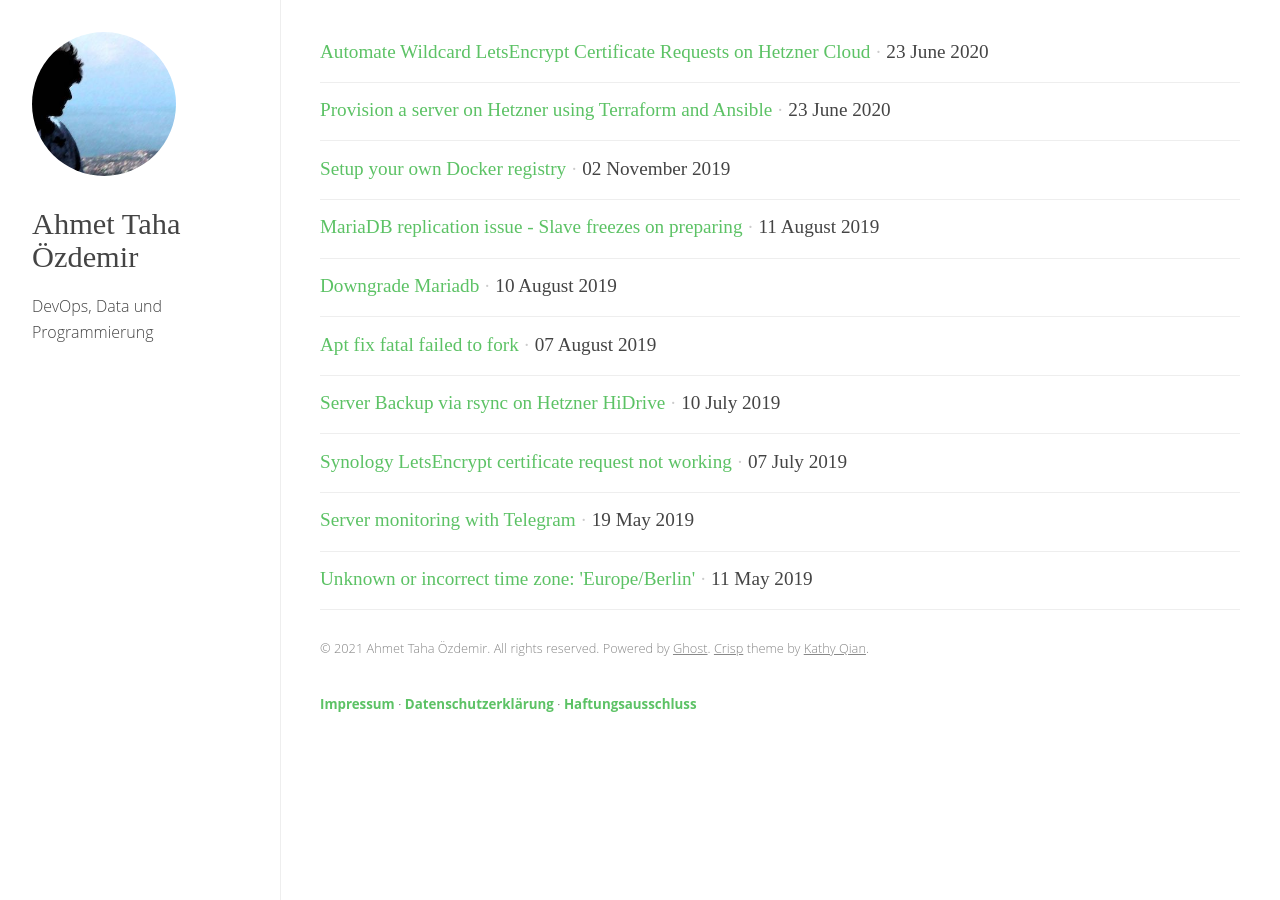
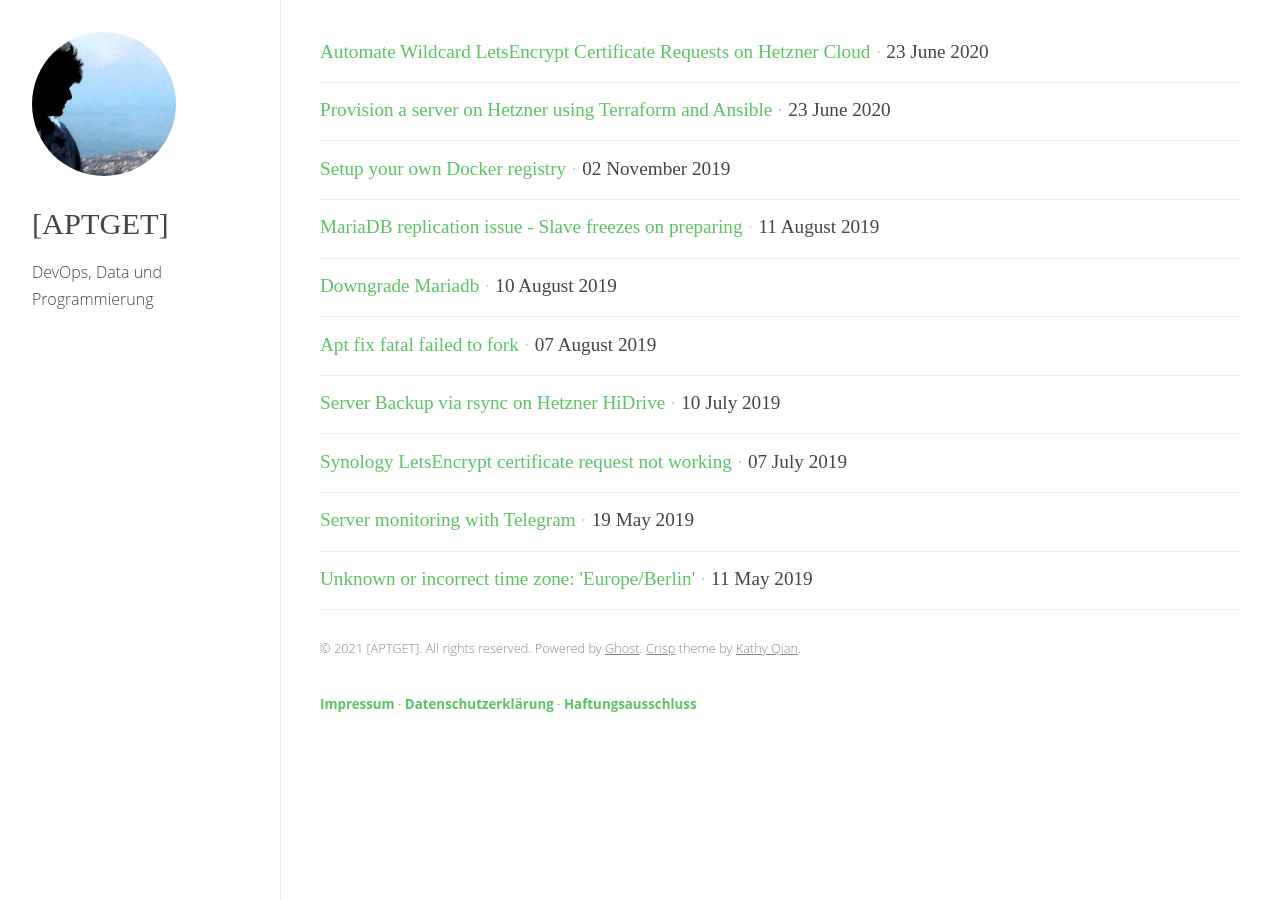
Before and after one commit to ahoz/blog, a Jekyll site: the page built from index.html, in a window 1280 px wide. Built offline with Jekyll 4.4.1, drawn with Linux system fonts in a browser that asks for light colours; nearby versions of some CDN libraries.

Commit message:
rename page

```diff
--- a/_config.yml
+++ b/_config.yml
@@ -1,5 +1,5 @@
 name: APTGET-Blog
-title: "Ahmet Taha Özdemir"
+title: "[APTGET]"
 description: "DevOps, Data und Programmierung"
 logo: /assets/images/logo.jpg
 
```
